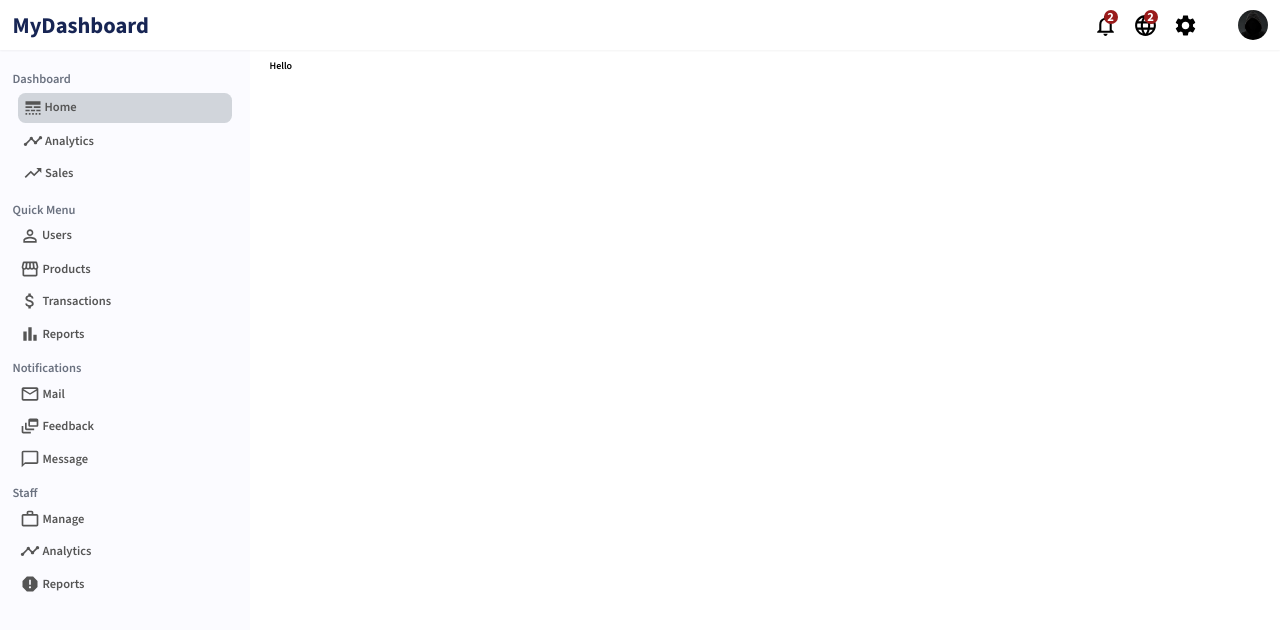
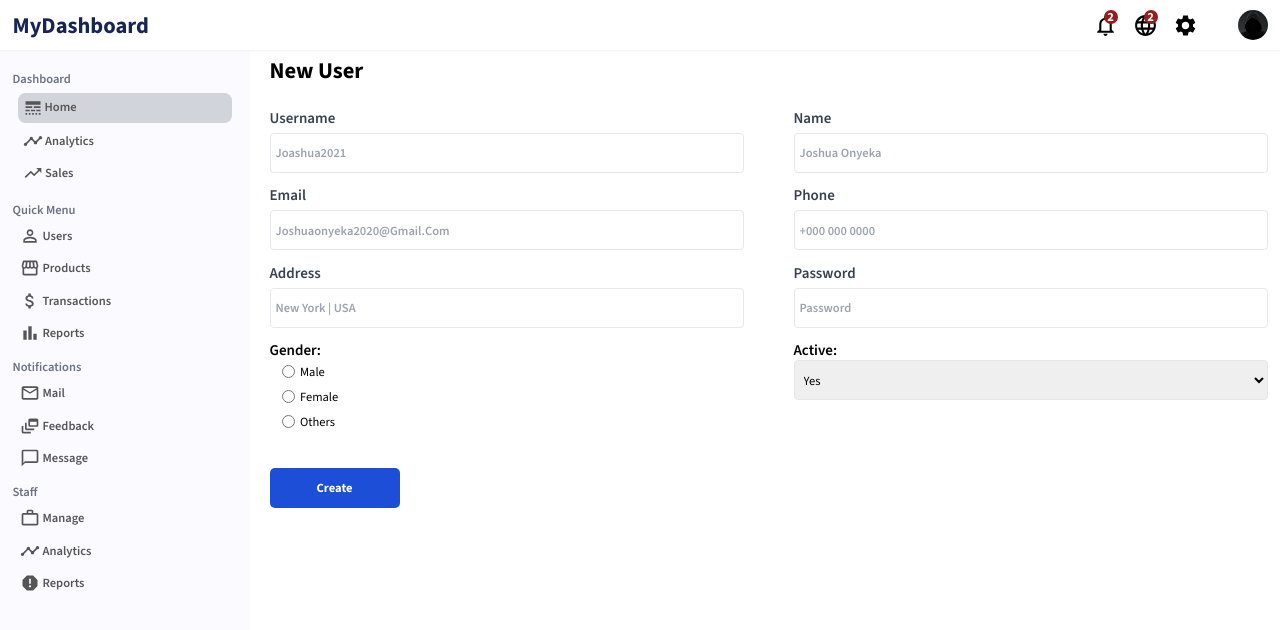
Before and after one commit to Jo-shua09/Tryve-Frontend-Development-Assessment-Dashboard-, a React (Vite) app: page /newuser in a window 1280 px wide. Shown: the top 630 px of the page. Built offline with nearby package versions, Linux system fonts and the light colour scheme.

Commit message:
commit 3

```diff
--- a/src/App.jsx
+++ b/src/App.jsx
@@ -6,6 +6,7 @@ import Home from "./Pages/Home";
 import UsersList from "./Pages/UsersList";
 import Users from "./Pages/Users";
 import Newuser from "./Pages/Newuser";
+import Products from "./Pages/Products";
 
 const App = () => {
   return (
@@ -18,6 +19,9 @@ const App = () => {
           <Route path="/userslist" element={<UsersList />} />
           <Route path="/userslist/:userId" element={<Users />} />
           <Route path="/newuser" element={<Newuser />} />
+          <Route path="/products" element={<Products />} />
+          <Route path="/products/:productId" element={<Products />} />
+          <Route path="/newproducts" element={<Products />} />
         </Routes>
       </div>
     </Router>
--- a/src/Pages/Newuser.jsx
+++ b/src/Pages/Newuser.jsx
@@ -3,7 +3,78 @@ import React from "react";
 const Newuser = () => {
   return (
     <div className="flex-[4] mx-5 pt-3">
-      <div className="">hello</div>
+      <h1 className="text-4xl mb-10 font-bold">new user</h1>
+      <form className="grid sm:grid-cols-2 grid-cols-1 gap-y-5 justify-between gap-x-20 w-full ">
+        <div className="flex flex-col gap-y-2 w-full">
+          <label htmlFor="username" className="text-2xl font-semibold text-gray-700">
+            username
+          </label>
+          <input type="text" className="border text-xl rounded-md pl-2 text-black h-16 w-full" placeholder="joashua2021" />
+        </div>
+        <div className=" w-full flex flex-col gap-y-2">
+          <label htmlFor="name" className="text-2xl font-semibold text-gray-700">
+            name
+          </label>
+          <input type="text" className="border text-xl rounded-md pl-2 text-black h-16 w-full" placeholder="joshua onyeka" />
+        </div>
+        <div className=" w-full flex flex-col  gap-y-2">
+          <label htmlFor="email" className="text-2xl font-semibold text-gray-700">
+            email
+          </label>
+          <input type="email" className="border text-xl rounded-md pl-2 text-black h-16 w-full" placeholder="joshuaonyeka2020@gmail.com" />
+        </div>
+        <div className=" w-full flex flex-col  gap-y-2">
+          <label htmlFor="phone" className="text-2xl font-semibold text-gray-700">
+            phone
+          </label>
+          <input type="number" className="border text-xl rounded-md pl-2 text-black h-16 w-full" placeholder="+000 000 0000" />
+        </div>
+        <div className=" w-full flex flex-col  gap-y-2">
+          <label htmlFor="address" className="text-2xl font-semibold text-gray-700">
+            address
+          </label>
+          <input type="text" className="border text-xl rounded-md pl-2 text-black h-16 w-full" placeholder="New york | USA" />
+        </div>
+        <div className=" w-full flex flex-col  gap-y-2">
+          <label htmlFor="password" className="text-2xl font-semibold text-gray-700">
+            password
+          </label>
+          <input type="text" className="border text-xl rounded-md pl-2 text-black h-16 w-full" placeholder="password" />
+        </div>
+        <div className=" flex flex-col gap-y-1">
+          <label htmlFor="gender" className="text-2xl font-semibold">
+            gender:
+          </label>
+          <div className="flex flex-col items-start gap-y-3 ml-5">
+            <div className="flex items-center gap-x-2">
+              <input type="radio" name="gender" id="male" value="male" />
+              <label className="text-xl font-medium" htmlFor="male">
+                male
+              </label>
+            </div>
+            <div className="flex items-center gap-x-2">
+              <input type="radio" name="gender" id="female" value="female" />
+              <label className="text-xl font-medium" htmlFor="female">
+                female
+              </label>
+            </div>
+            <div className="flex items-center gap-x-2">
+              <input type="radio" name="gender" id="others" value="others" />
+              <label className="text-xl font-medium" htmlFor="others">
+                others
+              </label>
+            </div>
+          </div>
+        </div>
+        <div className=" flex flex-col items-start w-full gap-x-3">
+          <label className="text-2xl font-semibold"> active:</label>
+          <select name="active" id="active" className="border w-full h-16 text-xl capitalize font-medium rounded-md p-2">
+            <option value="yes">yes</option>
+            <option value="no">no</option>
+          </select>
+        </div>
+        <button className="w-52 bg-blue-700 h-16 font-bold text-white text-xl rounded-lg capitalize sm:mt-10 mt-5 mb-5">create</button>
+      </form>
     </div>
   );
 };
--- a/src/Pages/Products.jsx
+++ b/src/Pages/Products.jsx
@@ -21,13 +21,17 @@ const Products = () => {
     },
     {
       field: "product",
-      headerName: "Product  ",
+      headerName: "Product",
       width: 200,
       headerClassName: "custom-header",
       renderCell: (params) => {
         return (
           <div className="flex items-center gap-x-5 h-full">
-            <img src={params.row.img || { productRows.img }} alt="user" className="w-10 h-10 rounded-full object-cover" />
+            <img
+              src={params.row.img} // Corrected image source
+              alt="product"
+              className="w-10 h-10 rounded-full object-cover"
+            />
             <div className="flex items-center h-full text-gray-500 font-semibold text-lg">{params.row.name}</div>
           </div>
         );
--- a/src/Pages/Users.jsx
+++ b/src/Pages/Users.jsx
@@ -53,27 +53,27 @@ const Users = () => {
             <div className="pb-5">
               <div className="flex flex-col mt-5">
                 <label className="mb-1 text-[1.4rem]">username</label>
-                <input type="text" placeholder="joashua2021" className="w-[340px] border-b border-gray-500 focus:border-none h-10 pl-2 text-xl" />
+                <input type="text" placeholder="joashua2021" className="w-[340px] border-b border-gray-500 focus:outline-none h-10 pl-2 text-xl" />
               </div>
               <div className="flex flex-col mt-5">
                 <label className="mb-1 text-[1.4rem]">full name</label>
-                <input type="text" placeholder="joshua onyeka" className="border-b border-gray-500 focus:border-none h-10 pl-2 text-xl" />
+                <input type="text" placeholder="joshua onyeka" className="border-b border-gray-500 focus:outline-none h-10 pl-2 text-xl" />
               </div>
               <div className="flex flex-col mt-5">
                 <label className="mb-1 text-[1.4rem]">email</label>
                 <input
                   type="email"
                   placeholder="joshuaonyeka2020@gmail.com"
-                  className="border-b border-gray-500 focus:border-none h-10 pl-2 text-xl"
+                  className="border-b border-gray-500 focus:outline-none h-10 pl-2 text-xl"
                 />
               </div>
               <div className="flex flex-col mt-5">
                 <label className="mb-1 text-[1.4rem]">phone</label>
-                <input type="number" placeholder="+000 000 0000" className="border-b border-gray-500 focus:border-none h-10 pl-2 text-xl" />
+                <input type="number" placeholder="+000 000 0000" className="border-b border-gray-500 focus:outline-none h-10 pl-2 text-xl" />
               </div>
               <div className="flex flex-col mt-5">
                 <label className="mb-1 text-[1.4rem]">address</label>
-                <input type="address" placeholder="New york | USA" className="border-b border-gray-500 focus:border-none h-10 pl-2 text-xl" />
+                <input type="address" placeholder="New york | USA" className="border-b border-gray-500 focus:outline-none h-10 pl-2 text-xl" />
               </div>
             </div>
 
@@ -83,7 +83,7 @@ const Users = () => {
                 <label htmlFor="file">
                   <Publish className="cursor-pointer " sx={{ fontSize: "2rem" }} />
                 </label>
-                <input type="file" id="file" className="" />
+                <input type="file" id="file" className="hidden" />
               </div>
               <button className="rounded-lg bg-blue-900 text-white py-3 px-7 capitalize text-xl font-bold">update</button>
             </div>
--- a/src/Pages/UsersList.jsx
+++ b/src/Pages/UsersList.jsx
@@ -78,7 +78,7 @@ const UsersList = () => {
         rows={rows}
         columns={userColumns}
         disableRowSelectionOnClick
-        initialState={{ pagination: { paginationModel: { pageSize: 5 } } }}
+        initialState={{ pagination: { paginationModel: { pageSize: 9 } } }}
         pageSizeOptions={[5, 10]}
         checkboxSelection
         sx={{
--- a/src/assets/DummyData.js
+++ b/src/assets/DummyData.js
@@ -98,4 +98,27 @@ export const userRows = [
   { id: 8, username: "Joshua onyeka", avatar: "face.jpg", email: "joshuaonyeka2020@gmail.com", status: "active", transaction: "$1910.83" },
   { id: 9, username: "Joshua onyeka", avatar: "face.jpg", email: "joshuaonyeka2020@gmail.com", status: "active", transaction: "$1910.83" },
   { id: 10, username: "Joshua onyeka", avatar: "face.jpg", email: "joshuaonyeka2020@gmail.com", status: "active", transaction: "$1910.83" },
+  { id: 11, username: "Joshua onyeka", avatar: "face.jpg", email: "joshuaonyeka2020@gmail.com", status: "active", transaction: "$1910.83" },
+  { id: 12, username: "Joshua onyeka", avatar: "face.jpg", email: "joshuaonyeka2020@gmail.com", status: "active", transaction: "$1910.83" },
+  { id: 13, username: "Joshua onyeka", avatar: "face.jpg", email: "joshuaonyeka2020@gmail.com", status: "active", transaction: "$1910.83" },
+  { id: 14, username: "Joshua onyeka", avatar: "face.jpg", email: "joshuaonyeka2020@gmail.com", status: "active", transaction: "$1910.83" },
+  { id: 15, username: "Joshua onyeka", avatar: "face.jpg", email: "joshuaonyeka2020@gmail.com", status: "active", transaction: "$1910.83" },
 ];
+
+export const productRows = [
+  { id: 1, name: "oriamo airpods", img: "", stock: "112", status: "active", price: "$150.83" },
+  { id: 2, name: "oriamo airpods", img: "", stock: "112", status: "active", price: "$150.83" },
+  { id: 3, name: "oriamo airpods", img: "", stock: "112", status: "active", price: "$150.83" },
+  { id: 4, name: "oriamo airpods", img: "", stock: "112", status: "active", price: "$150.83" },
+  { id: 5, name: "oriamo airpods", img: "", stock: "112", status: "active", price: "$150.83" },
+  { id: 6, name: "oriamo airpods", img: "", stock: "112", status: "active", price: "$150.83" },
+  { id: 7, name: "oriamo airpods", img: "", stock: "112", status: "active", price: "$150.83" },
+  { id: 8, name: "oriamo airpods", img: "", stock: "112", status: "active", price: "$150.83" },
+  { id: 9, name: "oriamo airpods", img: "", stock: "112", status: "active", price: "$150.83" },
+  { id: 10, name: "oriamo airpods", img: "", stock: "112", status: "active", price: "$150.83" },
+  { id: 11, name: "oriamo airpods", img: "", stock: "112", status: "active", price: "$150.83" },
+  { id: 12, name: "oriamo airpods", img: "", stock: "112", status: "active", price: "$150.83" },
+  { id: 13, name: "oriamo airpods", img: "", stock: "112", status: "active", price: "$150.83" },
+  { id: 14, name: "oriamo airpods", img: "", stock: "112", status: "active", price: "$150.83" },
+  { id: 15, name: "oriamo airpods", img: "", stock: "112", status: "active", price: "$150.83" },
+];
--- a/src/components/Sidebar.jsx
+++ b/src/components/Sidebar.jsx
@@ -62,16 +62,17 @@ const Sidebar = () => {
         <div className="mb-2">
           <h3 className="text-xl text-gray-500">quick menu</h3>
           <ul className=" list-none p-1">
+            <Link to="/userslist">
               <li
                 className={`p-2 cursor-pointer gap-x-1 mb-1 flex items-center rounded-xl ${
                   activeMenu === "users" ? "bg-gray-300" : "hover:bg-gray-300"
                 }`}
                 onClick={() => handleMenuClick("users")}
               >
-              <Link to="/userslist">
                 <PermIdentity sx={{ fontSize: "2rem" }} /> <span className="text-xl">users</span>
+              </li>
             </Link>
-            </li>
+            <Link to="/products">
               <li
                 className={`p-2 cursor-pointer gap-x-1 mb-1 flex items-center rounded-xl ${
                   activeMenu === "products" ? "bg-gray-300" : "hover:bg-gray-300"
@@ -80,6 +81,8 @@ const Sidebar = () => {
               >
                 <Storefront sx={{ fontSize: "2rem" }} /> <span className="text-xl">products</span>
               </li>
+            </Link>
+
             <li
               className={`p-2 cursor-pointer flex gap-x-1 mb-1 items-center rounded-xl ${
                 activeMenu === "transactions" ? "bg-gray-300" : "hover:bg-gray-300"
```
Lines whose indentation alone changed are shown as unchanged.
